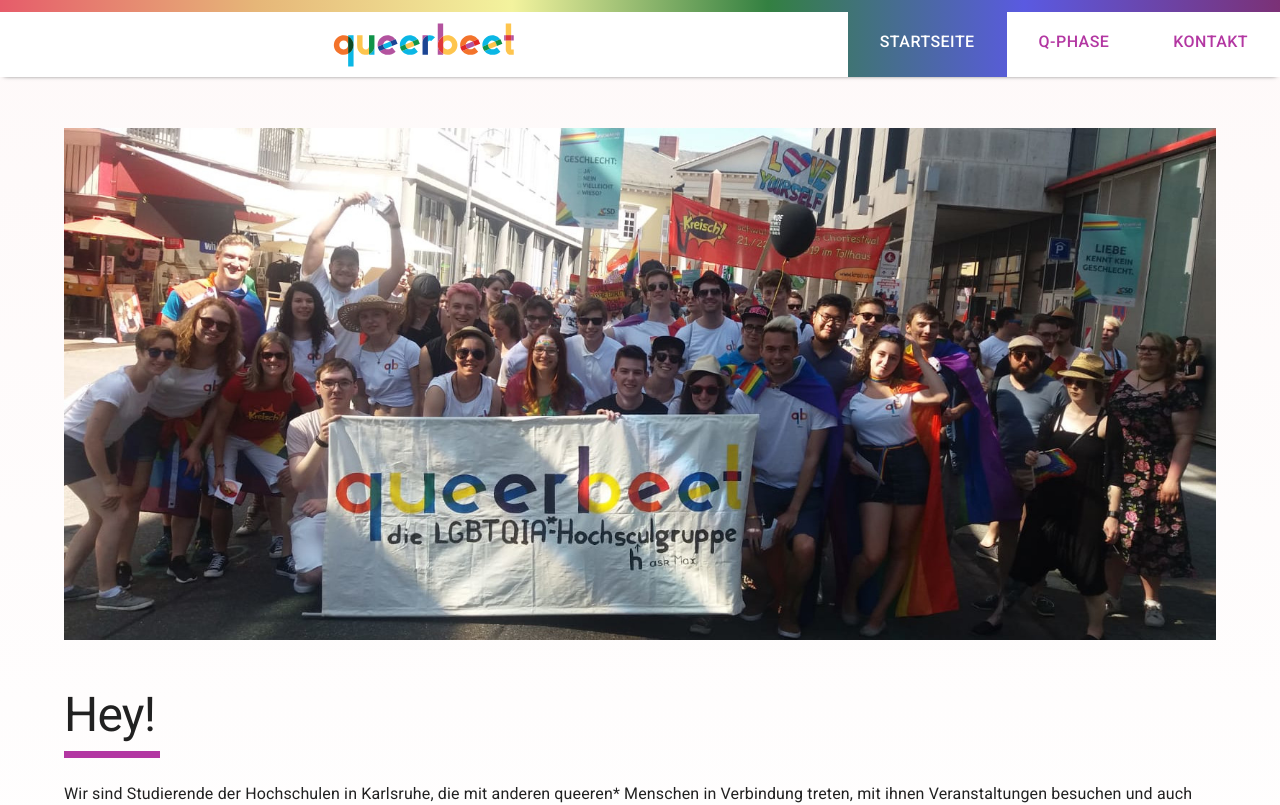
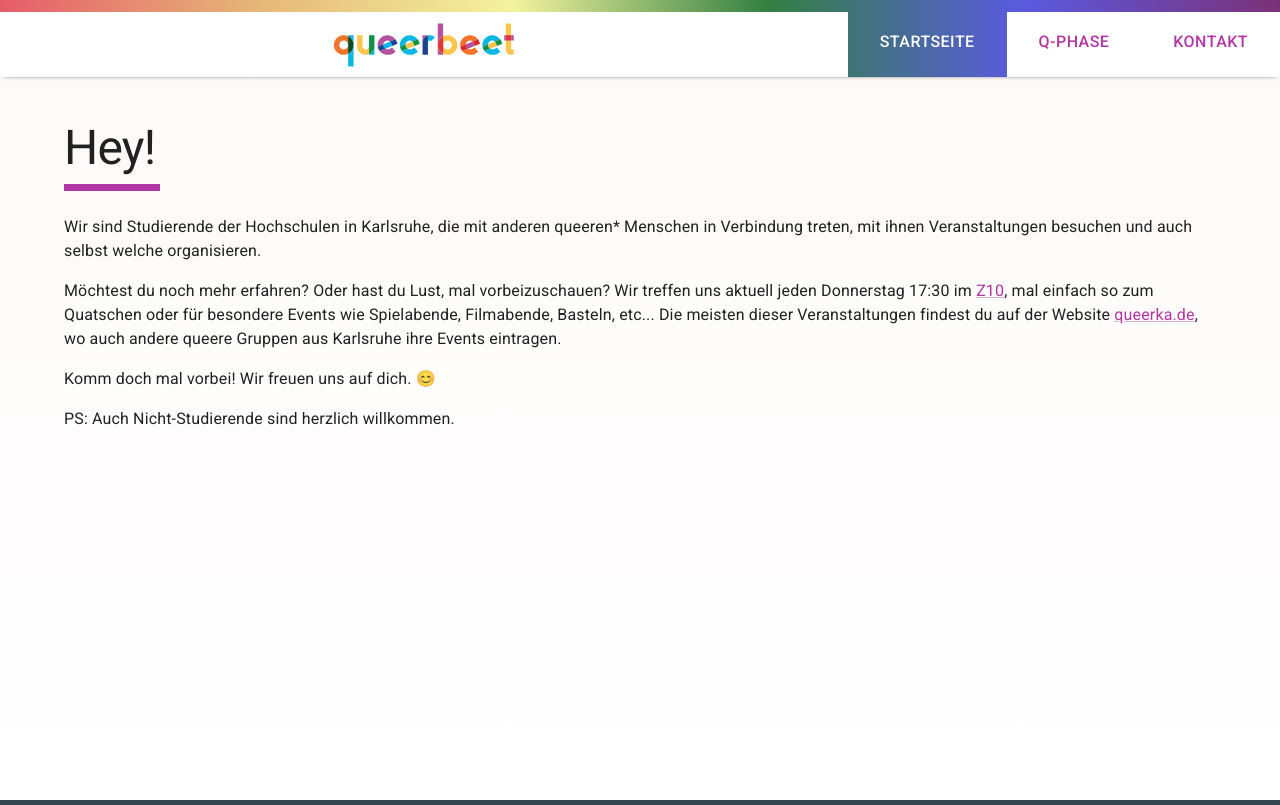
Before and after one commit to queerbeetVorstand/qb-website, a Next.js app: page / in a window 1280 px wide. Shown: the top 805 px of the page. Built offline with nearby package versions, Linux system fonts and the light colour scheme.

Commit message:
fix: remove controversial image from index page

```diff
--- a/src/pages/index.tsx
+++ b/src/pages/index.tsx
@@ -4,26 +4,13 @@
 import QHeading from "@/ui/QHeading";
 import Header from "@/sections/Header";
 import Body from "@/sections/Body";
-import { useTheme } from "@mui/material/styles";
-import useMediaQuery from "@mui/material/useMediaQuery";
-import { Box } from "@mui/material";
 
 export default function Index(): ReactElement {
-  const theme = useTheme();
-  const desktop = useMediaQuery(theme.breakpoints.up("sm"));
 
   return (
     <React.Fragment>
       <Header />
       <Body>
-        <Box mt={{ xs: 3, md: 6 }}>
-          <img
-            width="100%"
-            src={
-              desktop ? "/images/group_pic.jpg" : "/images/group_pic_mobile.jpg"
-            }
-          ></img>
-        </Box>
         <QHeading variant="h1">Hey!</QHeading>
         <Text variant="body1" mt={3}>
           <p>
```
